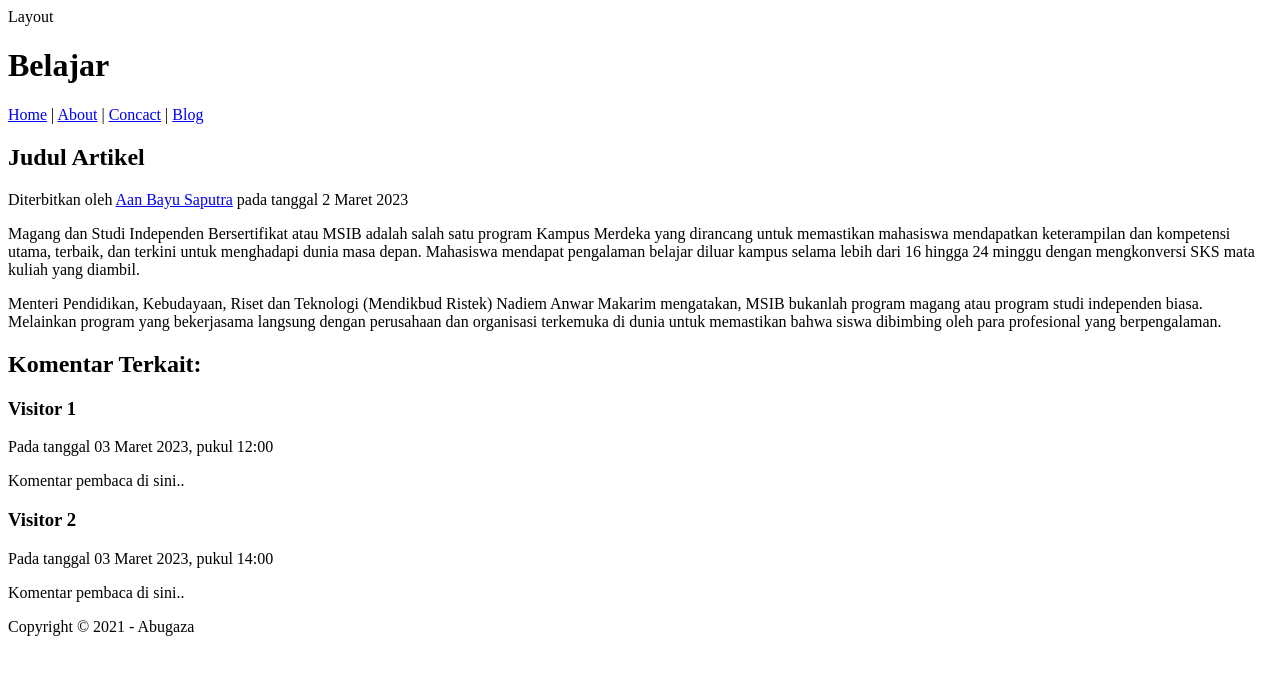
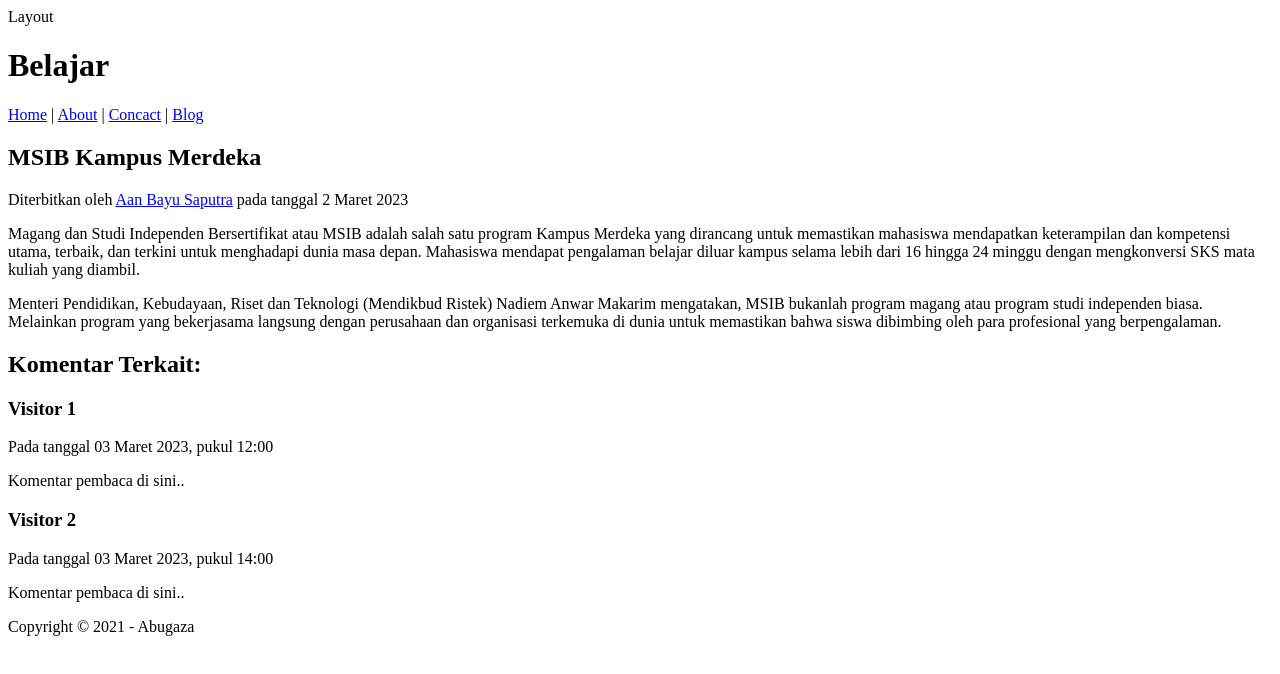
Before and after one commit to Aanbayusaputra/COBA, a plain HTML site: page pages/layout_semantic.html in a window 1280 px wide. Drawn offline with Linux system fonts and the light colour scheme.

Commit message:
perubahan

```diff
--- a/pages/layout_semantic.html
+++ b/pages/layout_semantic.html
@@ -20,7 +20,7 @@
 <section>
     <article>
         <header>
-            <h2>Judul Artikel</h2>
+            <h2>MSIB Kampus Merdeka</h2>
             <p>Diterbitkan oleh <a href="#">Aan Bayu Saputra</a> pada tanggal <time datetime="2023-03-02">2 Maret 2023</time></p>
         </header>
         <p>Magang dan Studi Independen Bersertifikat atau MSIB adalah salah satu program Kampus Merdeka yang dirancang untuk memastikan mahasiswa mendapatkan keterampilan dan kompetensi utama, terbaik, dan terkini untuk menghadapi dunia masa depan. Mahasiswa mendapat pengalaman belajar diluar kampus selama lebih dari 16 hingga 24 minggu dengan mengkonversi SKS mata kuliah yang diambil.</p>
```
